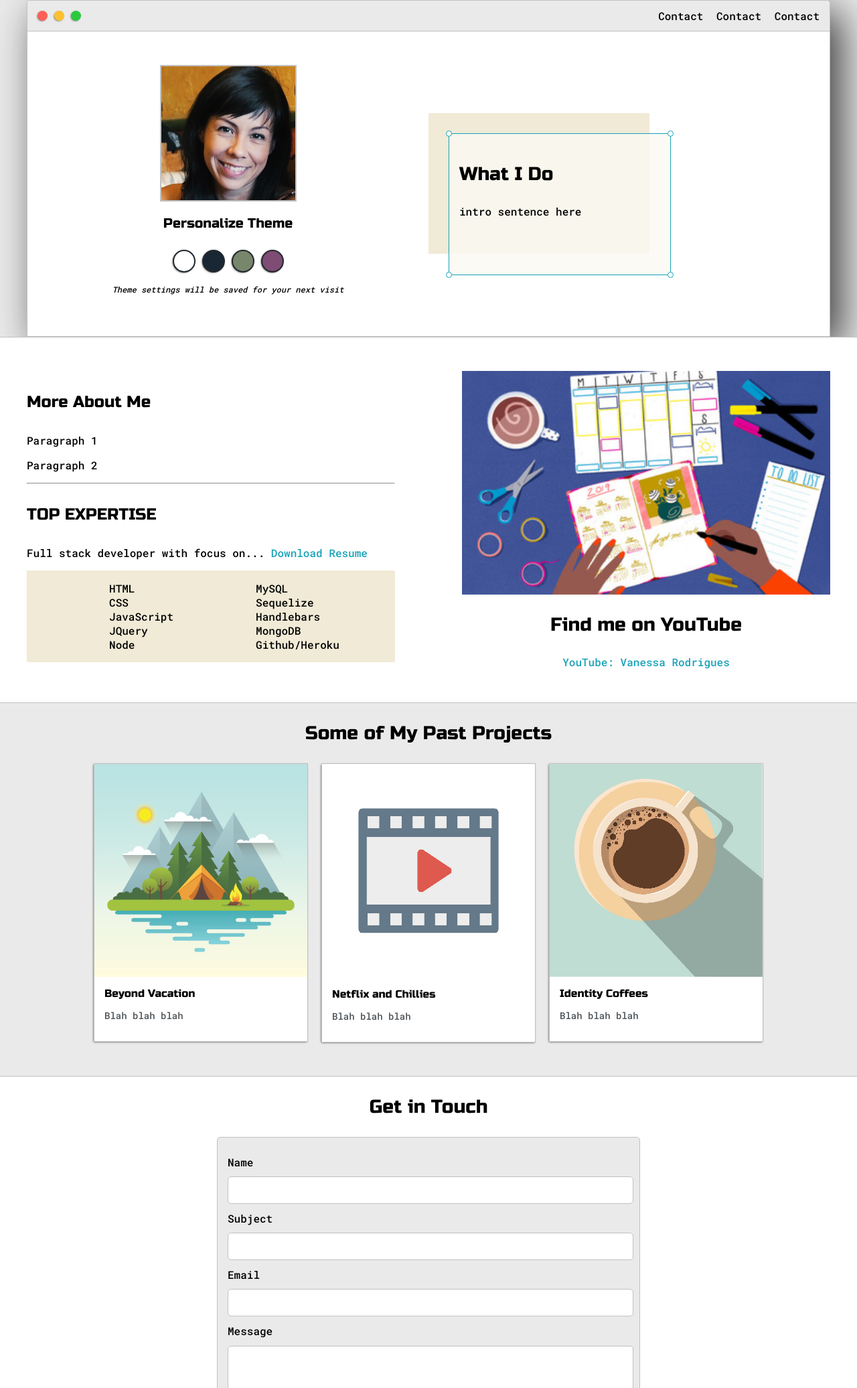
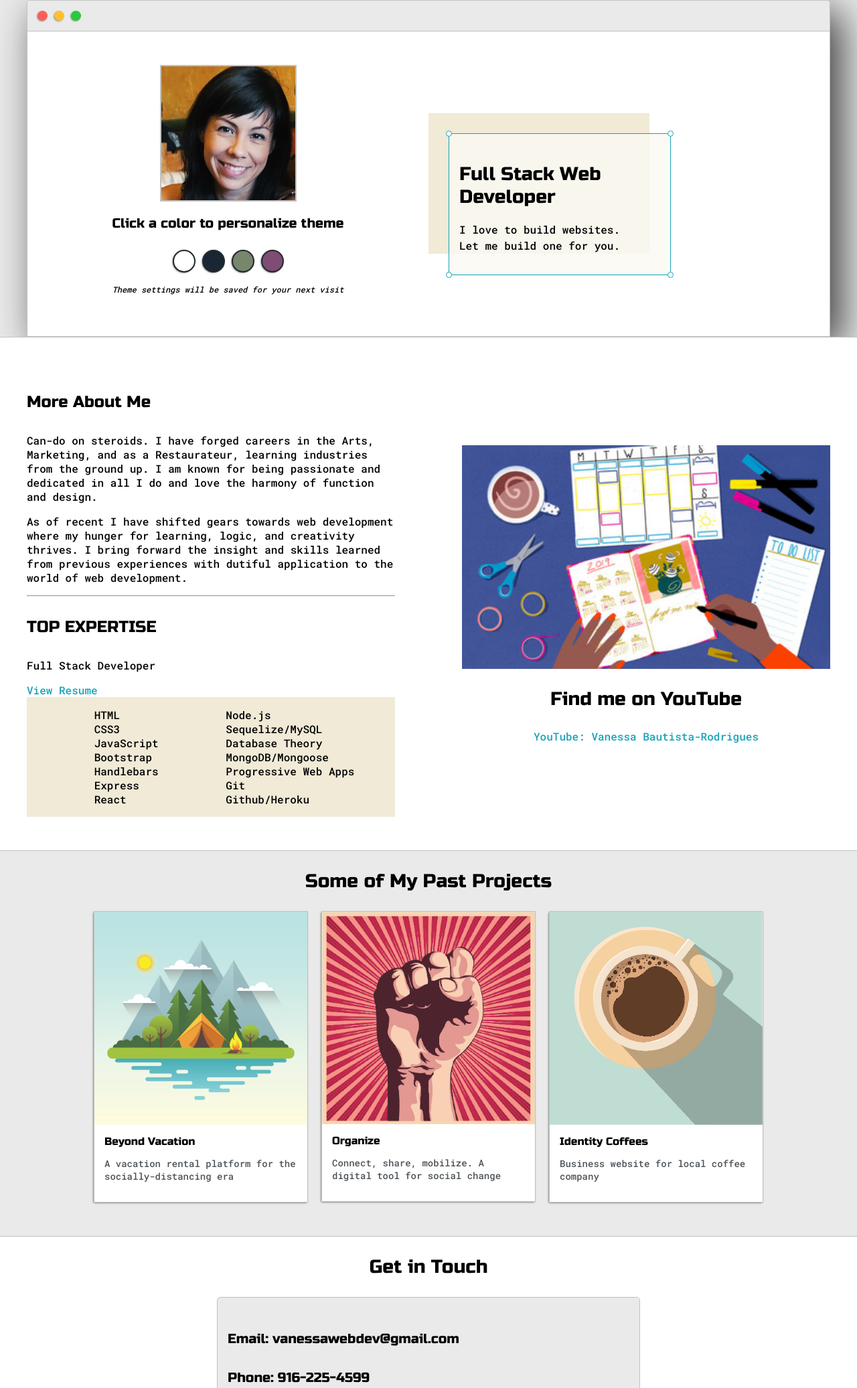
Before and after one commit to vanessabau/vanessaro, a plain HTML site: page index.html in a window 1280 px wide. Shown: the part 161-2234 px from the top of the page at 67% size. Drawn offline with Linux system fonts and the light colour scheme.

Commit message:
updated links

```diff
--- a/default.css
+++ b/default.css
@@ -1,4 +1,4 @@
-:root{
+:root {
   --mainColor: #eaeaea;
   --secondaryColor: #fff;
 
@@ -8,77 +8,101 @@
   --secondaryText: #4b5156;
   --themeDotBorder: #24292e;
   --previewBg: rgb(251, 249, 243, 0.8);
-	--previewShadow:#f0ead6;
+  --previewShadow: #f0ead6;
   --buttonColor: black;
 }
-html, body{
+html,
+body {
   padding: 0;
   margin: 0;
 }
-body *{
+body * {
   transition: 0.3s;
 }
-h1, h2, h3, h4, h5, h6, strong{
+h1,
+h2,
+h3,
+h4,
+h5,
+h6,
+strong {
   color: var(--mainText);
-	font-family: 'Russo One', sans-serif;
+  font-family: "Russo One", sans-serif;
   font-weight: 500;
 }
-a{
-	text-decoration:none;
+a {
+  text-decoration: none;
   color: #17a2b8;
 }
-ul{
+ul {
   list-style: none;
 }
-h1{font-size: 56px;}
-h2{font-size: 36px;}
-h3{font-size: 28px;}
-h4{font-size: 24px;}
-h5{font-size: 20px;}
-h6{font-size: 16px;}
-
-p, li, span, label, input, textarea{
-	color: var(--mainText);
-	font-family: 'Roboto Mono', monospace;
+h1 {
+  font-size: 56px;
+}
+h2 {
+  font-size: 36px;
+}
+h3 {
+  font-size: 28px;
+}
+h4 {
+  font-size: 24px;
+}
+h5 {
+  font-size: 20px;
+}
+h6 {
+  font-size: 16px;
 }
 
-.s1{
+p,
+li,
+span,
+label,
+input,
+textarea {
+  color: var(--mainText);
+  font-family: "Roboto Mono", monospace;
+}
+
+.s1 {
   background-color: var(--mainColor);
   border-bottom: 1px solid var(--borderColor);
   overflow: auto;
 }
 
-.s2{
+.s2 {
   background-color: var(--secondaryColor);
   border-bottom: 1px solid var(--borderColor);
   overflow: auto;
 }
-.main-container{
+.main-container {
   width: 1200px;
   margin: 0 auto;
-	font-family: 'Roboto Mono', monospace;
+  font-family: "Roboto Mono", monospace;
 }
-.greeting-wrapper{
+.greeting-wrapper {
   display: grid;
   text-align: center;
   align-content: center;
   min-height: 10em;
 }
-.intro-wrapper{
+.intro-wrapper {
   background-color: var(--secondaryColor);
   border: 1px solid var(--borderColor);
   border-radius: 5px 5px 0 0;
-	-webkit-box-shadow: 17px 17px 61px 0px rgba(0,0,0,0.75);
-	-moz-box-shadow: 17px 17px 61px 0px rgba(0,0,0,0.75);
-	box-shadow: 17px 17px 61px 0px rgba(0,0,0,0.75);
+  -webkit-box-shadow: 17px 17px 61px 0px rgba(0, 0, 0, 0.75);
+  -moz-box-shadow: 17px 17px 61px 0px rgba(0, 0, 0, 0.75);
+  box-shadow: 17px 17px 61px 0px rgba(0, 0, 0, 0.75);
   display: grid;
-	grid-template-columns: 1fr 1fr ;
+  grid-template-columns: 1fr 1fr;
   /* grid-template-rows: 3em 30em; */
   grid-template-areas:
-	'nav-wrapper nav-wrapper'
-	'left-column right-column';
+    "nav-wrapper nav-wrapper"
+    "left-column right-column";
 }
-.nav-wrapper{
+.nav-wrapper {
   grid-area: nav-wrapper;
   border-bottom: 1px solid var(--borderColor);
   display: flex;
@@ -87,47 +111,47 @@ p, li, span, label, input, textarea{
   background-color: var(--mainColor);
   border-radius: 5px 5px 0 0;
 }
-#navigation a{
+#navigation a {
   color: var(--mainText);
 }
-#navigation{
-	margin:0;
+#navigation {
+  margin: 0;
   padding: 10px;
 }
-#navigation li{
+#navigation li {
   display: inline-block;
   margin-right: 5px;
-	margin-left: 5px; ;
+  margin-left: 5px;
 }
-.dots-wrapper{
+.dots-wrapper {
   display: flex;
   padding: 10px;
 }
-#dot-1{
-	background-color: #FC6058;
+#dot-1 {
+  background-color: #fc6058;
 }
-#dot-2{
-	background-color: #FEC02F;
+#dot-2 {
+  background-color: #fec02f;
 }
-#dot-3{
-	background-color: #2ACA3E;
+#dot-3 {
+  background-color: #2aca3e;
 }
-.browser-dot{
+.browser-dot {
   background-color: black;
   height: 15px;
   width: 15px;
   border-radius: 50%;
   margin: 5px;
-	-webkit-box-shadow: -1px 1px 3px -1px rgba(0,0,0,0.75);
-	-moz-box-shadow: -1px 1px 3px -1px rgba(0,0,0,0.75);
-	box-shadow: -1px 1px 3px -1px rgba(0,0,0,0.75);
+  -webkit-box-shadow: -1px 1px 3px -1px rgba(0, 0, 0, 0.75);
+  -moz-box-shadow: -1px 1px 3px -1px rgba(0, 0, 0, 0.75);
+  box-shadow: -1px 1px 3px -1px rgba(0, 0, 0, 0.75);
 }
-.left-column{
+.left-column {
   grid-area: left-column;
   padding-top: 50px;
   padding-bottom: 50px;
 }
-#profile_pic{
+#profile_pic {
   height: 200px;
   width: 200px;
   object-fit: cover;
@@ -135,57 +159,57 @@ p, li, span, label, input, textarea{
   display: block;
   margin: 0 auto;
 }
-.theme-options-wrapper{
+.theme-options-wrapper {
   display: flex;
-	justify-content: center;;
+  justify-content: center;
 }
-.theme-dot{
+.theme-dot {
   height: 30px;
   width: 30px;
   background-color: black;
   border-radius: 50%;
   margin: 5px;
-	-webkit-box-shadow: -1px 1px 3px -1px rgba(0,0,0,0.75);
-	-moz-box-shadow: -1px 1px 3px -1px rgba(0,0,0,0.75);
-	box-shadow: -1px 1px 3px -1px rgba(0,0,0,0.75);
+  -webkit-box-shadow: -1px 1px 3px -1px rgba(0, 0, 0, 0.75);
+  -moz-box-shadow: -1px 1px 3px -1px rgba(0, 0, 0, 0.75);
+  box-shadow: -1px 1px 3px -1px rgba(0, 0, 0, 0.75);
   cursor: pointer;
   border: 2px solid var(--themeDotBorder);
 }
-.theme-dot:hover{
+.theme-dot:hover {
   border-width: 5px;
 }
-#light-mode{
+#light-mode {
   background-color: #fff;
 }
-#blue-mode{
+#blue-mode {
   background-color: #192734;
 }
-#green-mode{
+#green-mode {
   background-color: #78866b;
 }
-#purple-mode{
-	background-color: #7E4C74;
+#purple-mode {
+  background-color: #7e4c74;
 }
-#settings-note{
+#settings-note {
   font-size: 12px;
   font-style: italic;
   text-align: center;
 }
-.right-column{
+.right-column {
   grid-area: right-column;
   display: grid;
   align-content: center;
   padding-top: 50px;
   padding-bottom: 50px;
 }
-#preview-shadow{
+#preview-shadow {
   background-color: var(--previewShadow);
   width: 300px;
   height: 180px;
   padding-left: 30px;
   padding-top: 30px;
 }
-#preview{
+#preview {
   width: 300px;
   height: 180px;
   border: 1.5px solid #17a2b8;
@@ -193,82 +217,85 @@ p, li, span, label, input, textarea{
   padding: 15px;
   position: relative;
 }
-.corner{
-	width:7px;
+.preview-text {
+  line-height: 0.5em;
+}
+.corner {
+  width: 7px;
   height: 7px;
   border-radius: 50%;
   border: 1.5px solid #17a2b8;
   background-color: #fff;
   position: absolute;
 }
-#corner-tl{
+#corner-tl {
   top: -5px;
   left: -5px;
 }
-#corner-tr{
+#corner-tr {
   top: -5px;
   right: -5px;
 }
-#corner-br{
+#corner-br {
   bottom: -5px;
   right: -5px;
 }
-#corner-bl{
+#corner-bl {
   bottom: -5px;
   left: -5px;
 }
-.about-wrapper{
+.about-wrapper {
   padding-top: 50px;
   padding-bottom: 50px;
   display: grid;
   grid-template-columns: repeat(auto-fit, minmax(320px, 1fr));
   gap: 100px;
 }
-#skills{
+#skills {
   display: flex;
   justify-content: space-evenly;
   background-color: var(--previewShadow);
 }
-.social-links{
+.social-links {
   display: grid;
   align-content: center;
   text-align: center;
 }
-#social_img{
+#social_img {
   width: 100%;
 }
-.post-wrapper{
+.post-wrapper {
   display: grid;
   grid-template-columns: repeat(auto-fit, 320px);
   gap: 20px;
   justify-content: center;
   padding-bottom: 50px;
 }
-.post{
+.post {
   border: 1px solid var(--borderColor);
-	-webkit-box-shadow: -1px 1px 3px -1px rgba(0,0,0,0.75);
-	-moz-box-shadow: -1px 1px 3px -1px rgba(0,0,0,0.75);
-	box-shadow: -1px 1px 3px -1px rgba(0,0,0,0.75);
+  -webkit-box-shadow: -1px 1px 3px -1px rgba(0, 0, 0, 0.75);
+  -moz-box-shadow: -1px 1px 3px -1px rgba(0, 0, 0, 0.75);
+  box-shadow: -1px 1px 3px -1px rgba(0, 0, 0, 0.75);
 }
-.thumbnail{
-	width:100%;
+.thumbnail {
+  width: 100%;
   /* height: 200px; */
   display: block;
   object-fit: cover;
 }
-.post-preview{
+.post-preview {
   background-color: #fff;
   padding: 15px;
 }
-.post-title{
+.post-title {
   color: black;
   margin: 0;
 }
-.post-intro{
+.post-intro {
   color: #4b5156;
   font-size: 14px;
 }
-#contact-form{
+#contact-form {
   display: block;
   max-width: 600px;
   margin: 0 auto;
@@ -278,14 +305,14 @@ p, li, span, label, input, textarea{
   background-color: var(--mainColor);
   margin-bottom: 50px;
 }
-#contact-form label{
+#contact-form label {
   line-height: 2.7em;
 }
-#contact-form textarea{
+#contact-form textarea {
   min-height: 100px;
   font-size: 14px;
 }
-.input-field{
+.input-field {
   width: 100%;
   padding-top: 10px;
   padding-bottom: 10px;
@@ -294,7 +321,7 @@ p, li, span, label, input, textarea{
   border: 1px solid var(--borderColor);
   font-size: 14px;
 }
-#submit-btn{
+#submit-btn {
   margin-top: 10px;
   width: 100%;
   padding-top: 10px;
@@ -302,24 +329,23 @@ p, li, span, label, input, textarea{
   color: #fff;
   background-color: var(--buttonColor);
   border: none;
-
 }
 
-@media screen and (max-width: 1200px){
-	.main-container{
+@media screen and (max-width: 1200px) {
+  .main-container {
     width: 95%;
   }
 }
 
-@media screen and (max-width: 800px){
-	.intro-wrapper{
+@media screen and (max-width: 800px) {
+  .intro-wrapper {
     grid-template-columns: 1fr;
     grid-template-areas:
-		'nav-wrapper'
-		'left-column'
-		'right-column';
+      "nav-wrapper"
+      "left-column"
+      "right-column";
   }
-	.right-column{
+  .right-column {
     justify-content: center;
   }
 }
--- a/index.html
+++ b/index.html
@@ -1,14 +1,20 @@
 <!DOCTYPE html>
 <html lang="en">
   <head>
-	<meta charset="UTF-8">
-	<meta name="viewport" content="width=device-width, initial-scale=1.0">
-	<link href="https://fonts.googleapis.com/css2?family=Russo+One&display=swap" rel="stylesheet">
-	<link href="https://fonts.googleapis.com/css2?family=Roboto+Mono:wght@500&family=Roboto:wght@500&family=Russo+One&display=swap" rel="stylesheet">
-	<link rel="stylesheet" type="text/css" href="default.css">
+    <meta charset="UTF-8" />
+    <meta name="viewport" content="width=device-width, initial-scale=1.0" />
+    <link
+      href="https://fonts.googleapis.com/css2?family=Russo+One&display=swap"
+      rel="stylesheet"
+    />
+    <link
+      href="https://fonts.googleapis.com/css2?family=Roboto+Mono:wght@500&family=Roboto:wght@500&family=Russo+One&display=swap"
+      rel="stylesheet"
+    />
+    <link rel="stylesheet" type="text/css" href="default.css" />
     <title>Vanessa Ro</title>
 
-	<link id="theme-style" rel="stylesheet" type="text/css" href="">
+    <link id="theme-style" rel="stylesheet" type="text/css" href="" />
   </head>
   <body>
     <section class="s1">
@@ -25,25 +31,27 @@
               <div id="dot-3" class="browser-dot"></div>
             </div>
 
-					<ul id="navigation">
+            <!-- <ul id="navigation">
 						<li><a href="#">Contact</a></li>
 						<li><a href="#">Contact</a></li>
 						<li><a href="#">Contact</a></li>
-					</ul>
+					</ul> -->
           </div>
 
           <div class="left-column">
-					<img id="profile_pic" src="images/Vanessa bio pic - 1 copy.jpeg">
-					<h5 style="text-align: center; line-height: 0;">Personalize Theme</h5>
+            <img id="profile_pic" src="images/Vanessa bio pic - 1 copy.jpeg" />
+            <h5 style="text-align: center; line-height: 0">
+              Click a color to personalize theme
+            </h5>
             <div class="theme-options-wrapper">
               <div data-mode="light" class="theme-dot" id="light-mode"></div>
               <div data-mode="blue" class="theme-dot" id="blue-mode"></div>
               <div data-mode="green" class="theme-dot" id="green-mode"></div>
               <div data-mode="purple" class="theme-dot" id="purple-mode"></div>
             </div>
-						<p id="settings-note">Theme settings will be saved for your next visit</p>
-
-
+            <p id="settings-note">
+              Theme settings will be saved for your next visit
+            </p>
           </div>
 
           <div class="right-column">
@@ -51,16 +59,13 @@
               <div id="preview">
                 <div id="corner-tl" class="corner"></div>
                 <div id="corner-tr" class="corner"></div>
-
-							<h3>What I Do</h3>
-							<p>intro sentence here</p>
+                <h3>Full Stack Web Developer</h3>
+                <p class="preview-text">I love to build websites.</p>
+                <p class="preview-text">Let me build one for you.</p>
                 <div id="corner-br" class="corner"></div>
                 <div id="corner-bl" class="corner"></div>
-
               </div>
-
             </div>
-
           </div>
         </div>
       </div>
@@ -68,41 +73,59 @@
 
     <section class="s2">
       <div class="main-container">
-
         <div class="about-wrapper">
           <div class="about-me">
             <h4>More About Me</h4>
-					<p>Paragraph 1</p>
-					<p>Paragraph 2</p>
-					<hr>
+            <p>
+              Can-do on steroids. I have forged careers in the Arts, Marketing,
+              and as a Restaurateur, learning industries from the ground up. I
+              am known for being passionate and dedicated in all I do and love
+              the harmony of function and design.
+            </p>
+            <p>
+              As of recent I have shifted gears towards web development where my
+              hunger for learning, logic, and creativity thrives. I bring
+              forward the insight and skills learned from previous experiences
+              with dutiful application to the world of web development.
+            </p>
+            <hr />
             <h4>TOP EXPERTISE</h4>
-					<p>Full stack developer with focus on...
-						<a href="vanessa-resume copy.pdf" target="_blank">Download Resume</a>
-					</p>
 
+            <p>Full Stack Developer</p>
+            <a href="vanessa-resume copy.pdf" target="_blank">View Resume</a>
             <div id="skills">
               <ul>
                 <li>HTML</li>
-							<li>CSS</li>
+                <li>CSS3</li>
                 <li>JavaScript</li>
-							<li>JQuery</li>
-							<li>Node</li>
-
+                <li>Bootstrap</li>
+                <li>Handlebars</li>
+                <li>Express</li>
+                <li>React</li>
               </ul>
               <ul>
-							<li>MySQL</li>
-							<li>Sequelize</li>
-							<li>Handlebars</li>
-							<li>MongoDB</li>
+                <li>Node.js</li>
+                <li>Sequelize/MySQL</li>
+                <li>Database Theory</li>
+                <li>MongoDB/Mongoose</li>
+                <li>Progressive Web Apps</li>
+                <li>Git</li>
                 <li>Github/Heroku</li>
               </ul>
             </div>
           </div>
 
           <div class="social-links">
-					<img id="social_img" src="images/Screen Shot 2020-05-21 at 2.59.22 PM copy.png">
+            <img
+              id="social_img"
+              src="images/Screen Shot 2020-05-21 at 2.59.22 PM copy.png"
+            />
             <h3>Find me on YouTube</h3>
-					<a target="_blank" href="https://www.youtube.com/channel/UCJgiKl0JhapfuzCyylGHKbQ?view_as=subscriber">YouTube: Vanessa Rodrigues</a>
+            <a
+              target="_blank"
+              href="https://www.youtube.com/channel/UCJgiKl0JhapfuzCyylGHKbQ?view_as=subscriber"
+              >YouTube: Vanessa Bautista-Rodrigues</a
+            >
           </div>
         </div>
       </div>
@@ -114,35 +137,54 @@
 
         <div class="post-wrapper">
           <div>
+            <a href="https://beyondvacation.herokuapp.com/" target="_blank">
               <div class="post">
-						<img class="thumbnail" src="images/camping-logo.jpg" >
+                <img
+                  class="thumbnail"
+                  src="images/camping-logo.jpg"
+                  alt="tent"
+                />
                 <div class="post-preview">
                   <h6 class="post-title">Beyond Vacation</h6>
-							<p class="post-intro">Blah blah blah</p>
+                  <p class="post-intro">
+                    A vacation rental platform for the socially-distancing era
+                  </p>
                 </div>
               </div>
+            </a>
+          </div>
+
+          <div>
+            <a href="https://organize-demo.herokuapp.com/" target="_blank">
+              <div class="post">
+                <img class="thumbnail" src="images/organize.png" alt="fist" />
+                <div class="post-preview">
+                  <h6 class="post-title">Organize</h6>
+                  <p class="post-intro">
+                    Connect, share, mobilize. A digital tool for social change
+                  </p>
+                </div>
+              </div>
+            </a>
           </div>
 
           <div>
             <div class="post">
-						<img class="thumbnail" src="images/netflix-chill.jpg" >
+              <a href="http://identitycoffees.com/" target="_blank">
+                <img
+                  class="thumbnail"
+                  src="images/coffee.jpg"
+                  alt="coffee cup"
+                />
                 <div class="post-preview">
-							<h6 class="post-title">Netflix and Chillies</h6>
-							<p class="post-intro">Blah blah blah</p>
+                  <h6 class="post-title">Identity Coffees</h6>
+                  <p class="post-intro">
+                    Business website for local coffee company
+                  </p>
+                </div>
+              </a>
             </div>
           </div>
-				</div>
-
-				<div>
-					<div class="post">
-						<img class="thumbnail" src="images/coffee.jpg" >
-						<div class="post-preview">
-							<h6 class="post-title">Identity Coffees</h6>
-							<p class="post-intro">Blah blah blah</p>
-						</div>
-					</div>
-				</div>
-
         </div>
       </div>
     </section>
@@ -151,19 +193,27 @@
       <div class="main-container">
         <h3 style="text-align: center">Get in Touch</h3>
         <form id="contact-form">
-				<label>Name</label>
-				<input class="input-field" type="text" name="name">
+          <h5>Email: vanessawebdev@gmail.com</h5>
+          <h5>Phone: 916-225-4599</h5>
+          <h5>
+            <a href="https://www.linkedin.com/in/vanessa-bautista-45906b19b/"
+              >Linkedin</a
+            >
+          </h5>
+          <h5><a href="https://github.com/vanessabau">Github</a></h5>
+          <!-- <label>Name</label>
+          <input class="input-field" type="text" name="name" />
 
           <label>Subject</label>
-				<input class="input-field" type="text" name="subject">
+          <input class="input-field" type="text" name="subject" />
 
           <label>Email</label>
-				<input class="input-field" type="text" name="email">
+          <input class="input-field" type="text" name="email" />
 
           <label>Message</label>
-				<Textarea class="input-field" type="text" name="message"></Textarea>
+          <textarea class="input-field" type="text" name="message"></textarea>
 
-				<input id="submit-btn" type="submit" value="Send">
+          <input id="submit-btn" type="submit" value="Send" /> -->
         </form>
       </div>
     </section>
```
Also changed, not shown: images/camping.png (added), images/organize.png (added). Lines whose indentation alone changed are shown as unchanged.
